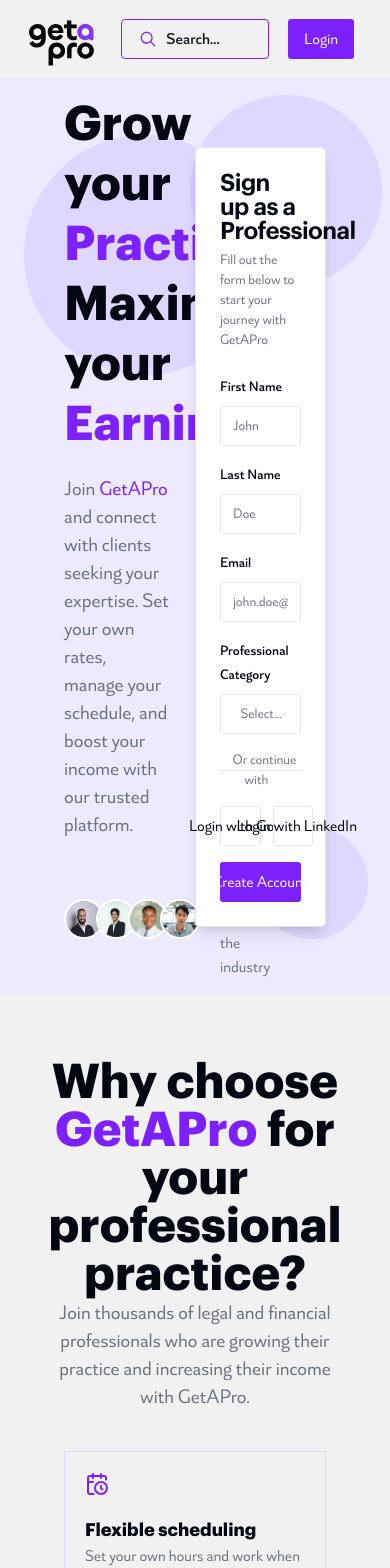
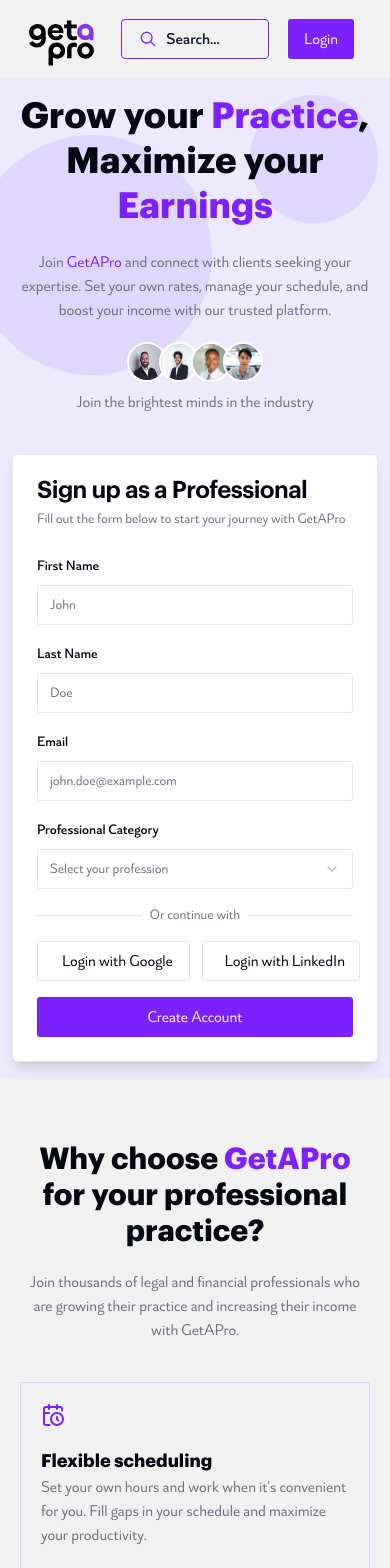
Before and after one commit to Raj-divine/getapro, a Next.js app: page /professional-signup in a window 390 px wide. Shown: the top 1568 px of the page. Built offline with nearby package versions, Linux system fonts and the light colour scheme.

Commit message:
make these 2 section responsive but I think there is one problem which is icon is being getting  smaller at 769px

```diff
--- a/app/professional-signup/page.tsx
+++ b/app/professional-signup/page.tsx
@@ -1,5 +1,5 @@
-import FAQCardSection from "@/components/ProfessionalSignupPage/FAQCardSection";
-import FormSection from "@/components/ProfessionalSignupPage/FormSection";
+import FAQCardSection from '@/components/ProfessionalSignupPage/FAQCardSection';
+import FormSection from '@/components/ProfessionalSignupPage/FormSection';
 
 export default function ProfessionalSignupPage() {
   return (
--- a/components/HomePage/ProfessionalCard.tsx
+++ b/components/HomePage/ProfessionalCard.tsx
@@ -1,6 +1,6 @@
-import Image from "next/image";
-import { Button } from "../ui/button";
-import { Badge } from "../ui/badge";
+import Image from 'next/image';
+import { Button } from '../ui/button';
+import { Badge } from '../ui/badge';
 
 interface Props {
   name: string;
@@ -10,30 +10,53 @@
   image: string;
 }
 
-export default function ProfessionalCard({ name, profession, specialties, image, price }: Props) {
-    return <div className="h-full bg-white border cursor-default border-violet-200 rounded overflow-hidden">
-        <div className="relative w-full h-[45%]">
-            <Image src={image} loading="lazy" className="object-cover" fill alt="Pro" />
+export default function ProfessionalCard({
+  name,
+  profession,
+  specialties,
+  image,
+  price,
+}: Props) {
+  return (
+    <div className='h-full bg-white border cursor-default border-violet-200 rounded overflow-hidden'>
+      <div className='relative w-full h-[45%]'>
+        <Image
+          src={image}
+          loading='lazy'
+          className='object-cover'
+          fill
+          alt='Pro'
+        />
       </div>
-        <div className="p-3 flex flex-col justify-between h-[55%]">
-            <div className="flex justify-between">
+      <div className='p-3 flex flex-col justify-between h-[55%]'>
+        <div className='flex justify-between'>
           <div>
-                    <p className="text-lg leading-5">{name}</p>
-                    <p className="text-gray-500 text-sm">{profession}</p>
+            <p className='text-lg leading-5'>{name}</p>
+            <p className='text-gray-500 text-sm'>{profession}</p>
           </div>
           <div>
-
-                    <Badge className="font-semibold">₹{price}/hr</Badge>
+            <Badge className='font-semibold'>₹{price}/hr</Badge>
           </div>
         </div>
 
         <div>
-                <p className="mb-1">Specialties:</p>
-                <div className="flex">
-                    {specialties.map((specialty, index) => <Badge key={index} className="border-primary font-medium mr-2" variant="outline">{specialty}</Badge>)}
+          <p className='mb-1'>Specialties:</p>
+          <div className='flex'>
+            {specialties.map((specialty, index) => (
+              <Badge
+                key={index}
+                className='border-primary font-medium mr-2'
+                variant='outline'
+              >
+                {specialty}
+              </Badge>
+            ))}
           </div>
         </div>
-            <Button variant="primary" className="w-full h-9">Book a Session</Button>
+        <Button variant='primary' className='w-full h-9'>
+          Book a Session
+        </Button>
       </div>
-    </div>;
+    </div>
+  );
 }
--- a/components/ProfessionalSignupPage/FAQCardSection.tsx
+++ b/components/ProfessionalSignupPage/FAQCardSection.tsx
@@ -1,5 +1,12 @@
-import { CalendarClock, Coins, Globe, ShieldCheck, Users, Zap } from "lucide-react";
-import { ReactNode } from "react";
+import {
+  CalendarClock,
+  Coins,
+  Globe,
+  ShieldCheck,
+  Users,
+  Zap,
+} from 'lucide-react';
+import { ReactNode } from 'react';
 
 interface FAQCardProps {
   title: string;
@@ -8,57 +15,78 @@
 }
 
 function FAQCard({ title, description, children }: FAQCardProps) {
-    return <div className="border border-violet-200 p-5 xl:w-[30%] min-h-48">
-        <div className="text-primary mb-5">
-            {children}
+  return (
+    <div className='border border-violet-200 p-5 xl:w-[30%] min-h-48 max-md:w-full'>
+      <div className='text-primary mb-5'>{children}</div>
+      <p className='font-bold font-heading text-lg'>{title}</p>
+      <p className='text-gray-500'>{description}</p>
     </div>
-        <p className="font-bold font-heading text-lg">{title}</p>
-        <p className="text-gray-500">{description}</p>
-    </div>;
+  );
 }
 
 const FAQCardData = [
   {
-        title: "Flexible scheduling",
-        description: "Set your own hours and work when it's convenient for you. Fill gaps in your schedule and maximize your productivity.",
-        icon: <CalendarClock />
+    title: 'Flexible scheduling',
+    description:
+      "Set your own hours and work when it's convenient for you. Fill gaps in your schedule and maximize your productivity.",
+    icon: <CalendarClock />,
   },
   {
-        title: "Set Your Own Rates",
-        description: "You decide how much your expertise is worth. Set competitive rates that reflect your experience and specialization.",
-        icon: <Coins />
+    title: 'Set Your Own Rates',
+    description:
+      'You decide how much your expertise is worth. Set competitive rates that reflect your experience and specialization.',
+    icon: <Coins />,
   },
   {
-        title: "Expanded Client Base",
-        description: "Access a global network of potential clients seeking your specific expertise without geographical limitations.",
-        icon: <Users />
+    title: 'Expanded Client Base',
+    description:
+      'Access a global network of potential clients seeking your specific expertise without geographical limitations.',
+    icon: <Users />,
   },
   {
-        title: "Verified Platform",
-        description: "Our thorough vetting process ensures you're part of an exclusive network of trusted professionals.",
-        icon: <ShieldCheck />
+    title: 'Verified Platform',
+    description:
+      "Our thorough vetting process ensures you're part of an exclusive network of trusted professionals.",
+    icon: <ShieldCheck />,
   },
   {
-        title: "Remote Consultations",
-        description: "Conduct video consultations from anywhere, eliminating commute time and office overhead costs.",
-        icon: <Globe />
+    title: 'Remote Consultations',
+    description:
+      'Conduct video consultations from anywhere, eliminating commute time and office overhead costs.',
+    icon: <Globe />,
   },
   {
-        title: "Streamlined Workflow",
-        description: "Our platform handles bookings, payments, and reminders, letting you focus on what you do best.",
-        icon: <Zap />
+    title: 'Streamlined Workflow',
+    description:
+      'Our platform handles bookings, payments, and reminders, letting you focus on what you do best.',
+    icon: <Zap />,
   },
 ];
 
 export default function FAQCardSection() {
-
-    return <section className="px-16 py-16 flex flex-col items-center">
-        <div className="text-center max-w-6xl">
-            <h2 className="font-heading text-5xl font-bold">Why choose <span className="text-primary">GetAPro</span> for your professional practice?</h2>
-            <p className="text-xl text-gray-500">Join thousands of legal and financial professionals who are growing their practice and increasing their income with GetAPro.</p>
+  return (
+    <section className='px-5 py-16 sm:px-10 md:px-16 md:py-16 flex flex-col items-center'>
+      <div className='text-center max-w-6xl'>
+        <h2 className='font-heading text-3xl sm:text-4xl md:text-4xl lg:text-5xl font-bold '>
+          Why choose <span className='text-primary'>GetAPro</span> for your
+          professional practice?
+        </h2>
+        <p className='text-xl sm:text-lg text-gray-500 mt-5 max-md:text-base'>
+          Join thousands of legal and financial professionals who are growing
+          their practice and increasing their income with GetAPro.
+        </p>
       </div>
-        <div className="flex items-center justify-center gap-5 flex-wrap mt-10 max-w-6xl">
-            {FAQCardData.map((card, index) => <FAQCard key={index} title={card.title} description={card.description}>{card.icon}</FAQCard>)}
+      <div className='flex items-center justify-center gap-5 flex-wrap mt-10 max-w-6xl md:grid md:grid-cols-2 md:gap-10 xl:flex xl:items-center xl:justify-center xl:gap-5 xl:flex-wrap xl:max-w-6xl'>
+        {FAQCardData.map((card, index) => (
+          <FAQCard
+            key={index}
+            title={card.title}
+            description={card.description}
+          >
+            {card.icon}
+          </FAQCard>
+        ))}
       </div>
-    </section>;
+    </section>
+  );
 }
--- a/components/ProfessionalSignupPage/FormSection.tsx
+++ b/components/ProfessionalSignupPage/FormSection.tsx
@@ -1,36 +1,56 @@
-import Image from "next/image";
-import SignUpForm from "./SignUpForm";
+import Image from 'next/image';
+import SignUpForm from './SignUpForm';
 
 export default function FormSection() {
-
-    return <section className="bg-violet-100 px-16 py-4">
-        <div className="flex justify-between items-center min-h-[640px] relative ">
-            <div className="w-1/2 z-20">
-                <h1 className="font-heading text-5xl font-bold leading-tight">Grow your <span className="text-primary">Practice</span>, Maximize your <span className="text-primary">Earnings</span></h1>
-                <p className="text-xl text-gray-500 w-4/5 mt-5">Join <span className="text-primary">GetAPro</span> and connect with clients seeking your expertise. Set your own rates, manage your schedule, and boost your income with our trusted platform.</p>
-                <div className="flex items-center mt-5">
-                    <div className="flex -space-x-2">
+  return (
+    <section className='bg-violet-100 px-3 sm:px-10 md:px-5 xl:px-16 py-4'>
+      <div className='flex flex-col items-center md:flex md:flex-row md:justify-between md:items-center min-h-[640px] relative '>
+        <div className='w-full lg:w-1/2 text-center md:text-start z-20 md:pr-3'>
+          <h1 className='font-heading text-4xl sm:text-5xl md:text-4xl lg:text-5xl font-bold leading-tight'>
+            Grow your <span className='text-primary'>Practice</span>, Maximize
+            your <span className='text-primary'>Earnings</span>
+          </h1>
+          <p className='text-base sm:text-lg md:text-base lg:text-xl text-gray-500 lg:w-4/5 mt-5 text-center md:text-start'>
+            Join <span className='text-primary'>GetAPro</span> and connect with
+            clients seeking your expertise. Set your own rates, manage your
+            schedule, and boost your income with our trusted platform.
+          </p>
+          <div className='xl:flex xl:flex-row xl:items-center items-center mt-5 flex flex-col md:flex md:flex-col md:items-start  '>
+            <div className='flex -space-x-2'>
               {[1, 2, 3, 4].map((i) => (
-                            <div key={i} className="h-10 w-10 rounded-full border-2 border-background overflow-hidden relative">
+                <div
+                  key={i}
+                  className='h-10 w-10 rounded-full border-2 border-background overflow-hidden relative'
+                >
                   <Image
                     src={`/assets/imgs/avatar-${i}.webp`}
-                                    alt="Professional"
+                    alt='Professional'
                     fill
                   />
                 </div>
               ))}
             </div>
-                    <p className="text-muted-foreground ml-5">
+            <p className='text-muted-foreground xl:ml-5 xl:mt-0 mt-2 md:ml-0 '>
               Join the brightest minds in the industry
             </p>
           </div>
         </div>
-            <div className="w-1/2 flex justify-end z-20">
+        <div className='w-full lg:w-1/2 max-md:justify-center flex md:justify-end z-20 pt-10'>
           <SignUpForm />
         </div>
-            <div className="rounded-full w-60 aspect-square absolute bg-violet-400 z-10 opacity-20 top-10 -left-10" aria-hidden></div>
-            <div className="rounded-full w-28 aspect-square absolute bg-violet-400 z-10 opacity-20 bottom-10 left-48" aria-hidden></div>
-            <div className="rounded-full w-48 aspect-square absolute bg-violet-400 z-10 opacity-20 top-0 -right-14" aria-hidden></div>
+        <div
+          className='rounded-full w-60 aspect-square absolute bg-violet-400 z-10 opacity-20 top-10 -left-10 '
+          aria-hidden
+        ></div>
+        <div
+          className='rounded-full w-28 aspect-square absolute bg-violet-400 z-10 opacity-20 bottom-10 left-48'
+          aria-hidden
+        ></div>
+        <div
+          className='rounded-full w-48 aspect-square absolute bg-violet-400 z-10 opacity-20 top-0 -right-14 max-lg:right-0 max-xl:right-0 max-md:w-32 max-md:h-32 '
+          aria-hidden
+        ></div>
       </div>
-    </section>;
+    </section>
+  );
 }
--- a/components/ui/card.tsx
+++ b/components/ui/card.tsx
@@ -9,7 +9,7 @@
   <div
     ref={ref}
     className={cn(
-      "rounded-lg border bg-card text-card-foreground shadow-sm",
+      "rounded-lg border bg-card text-card-foreground shadow-sm md:w-full ",
       className
     )}
     {...props}
```
Also changed, not shown: components/ProfessionalSignupPage/SignUpForm.tsx (+145 -71 lines). Lines whose indentation alone changed are shown as unchanged.
